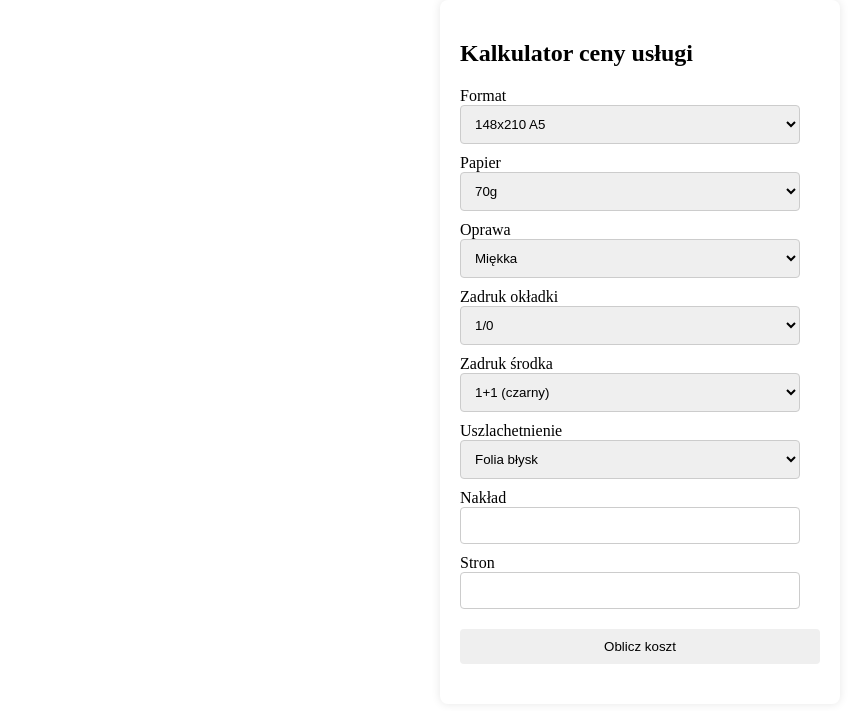
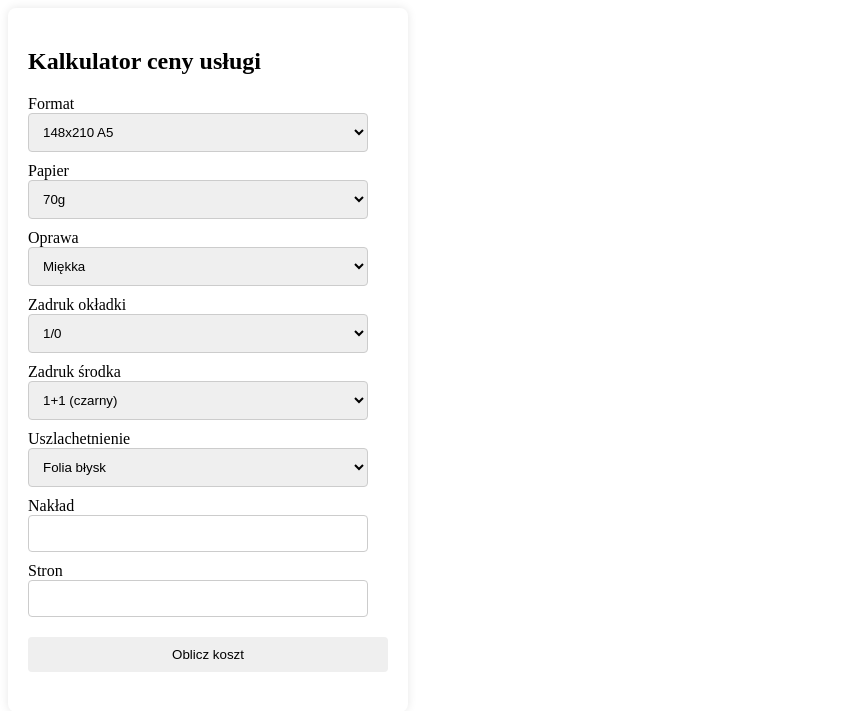
Before and after one commit to johnnybishop/printing-house-calculator, a PHP site: page / in a window 1280 px wide. Shown: the top 711 px of the page, without its empty margins (0-855 px from the left). Run offline with PHP 8.4, Linux system fonts and the light colour scheme.

Commit message:
fix styles

```diff
--- a/assets/css/styles.css
+++ b/assets/css/styles.css
@@ -1,10 +1,3 @@
-body {
-    display: flex;
-    justify-content: center;
-    align-items: center;
-    margin: 0;
-}
-
 .form-container {
     padding: 20px;
     border-radius: 8px;
@@ -32,7 +25,7 @@ input, select {
     box-sizing: border-box;
 }
 
-button {
+.calc-button {
     padding: 10px;
     border: none;
     border-radius: 4px;
--- a/index.html
+++ b/index.html
@@ -42,7 +42,7 @@
                 <input id="pages_number" type="text">
                 <span class="error-message" id="pages_number_error_message">Wprowadzona wartość powinna być liczbą całkowitą większą od 0.</span>
 
-                <button id="submit-btn" type="button">Oblicz koszt</button>
+                <button class="calc-button" id="submit-btn" type="button">Oblicz koszt</button>
             </div>
             <div id="result" class="result"></div>
         </form>
--- a/templates/index.php
+++ b/templates/index.php
@@ -33,7 +33,7 @@
             <input id="pages_number" type="text">
             <span class="error-message" id="pages_number_error_message">Wprowadzona wartość powinna być liczbą całkowitą większą od 0.</span>
 
-            <button id="submit-btn" type="button">Oblicz koszt</button>
+            <button class="calc-button" id="submit-btn" type="button">Oblicz koszt</button>
         </div>
         <div id="result" class="result"></div>
     </form>
```
